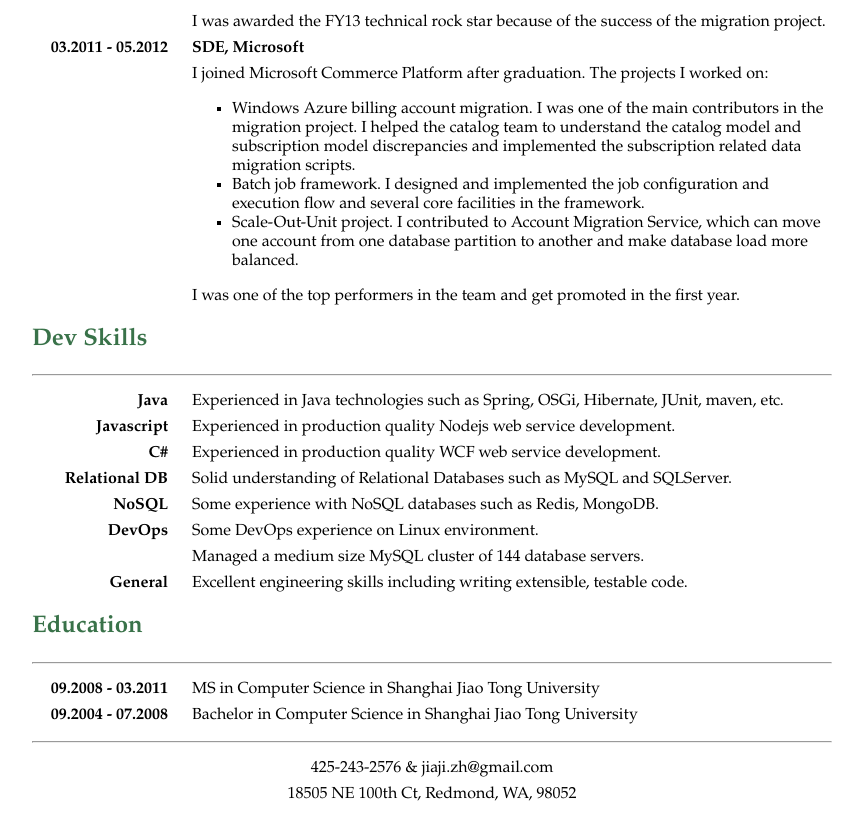
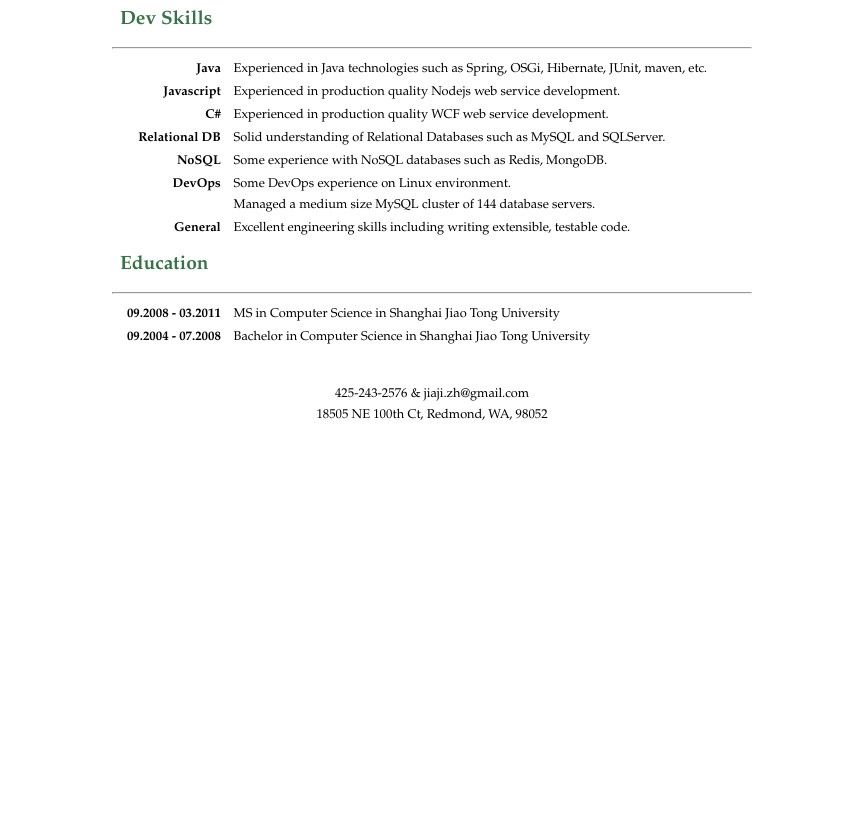
Before and after one commit to jiaz/resume, a website: page index.html in a window 1280 px wide. Shown: the part 1250-2080 px from the top of the page, without its empty margins (208-1071 px from the left). After the commit the page ends 1697 px from the top, so only its background shows below. Drawn offline with Linux system fonts and the light colour scheme.

Commit message:
update style

```diff
--- a/index.html
+++ b/index.html
@@ -91,7 +91,7 @@
 <dd>Bachelor in Computer Science in Shanghai Jiao Tong University
 </dd>
 </dl>
-<hr />
+<p> </p>
 <blockquote>
 <p>425-243-2576 &amp; jiaji.zh@gmail.com</p>
 <p>18505 NE 100th Ct, Redmond, WA, 98052</p>
--- a/package.json
+++ b/package.json
@@ -5,6 +5,7 @@
   "main": "index.js",
   "scripts": {
     "build:html": "pandoc --standalone -c style.css --from markdown --to html -o index.html jiajizhoucv.md",
+    "build:pdf": "pandoc --standalone -c style.css --from markdown --to pdf -o jiajizhoucv.pdf jiajizhoucv.md",
     "build": "npm run build:html"
   },
   "repository": {
--- a/style.css
+++ b/style.css
@@ -11,8 +11,9 @@
 
 /* Whole document */
 body {
-    font-family: "Palatino Linotype", Helvetica, Arial, sans-serif;
-    width: 800px;
+    font-family: "Palatino Linotype";
+    font-size: 0.8em;
+    width: 640px;
     margin: auto;
     background: #FFFFFF;
     padding: 10px 10px 10px 10px;
@@ -26,7 +27,7 @@ body {
 
 /* Title of the resume */
 h1 {
-    font-size: 55px;
+    font-size: 2.4em;
     color: #757575;
     text-align:center;
     margin-bottom:15px;
@@ -34,6 +35,7 @@ h1 {
 
 /* Titles of categories */
 h2 {
+    padding-left:8px;
     color: #397249;
 }
 
@@ -45,24 +47,29 @@ dt {
     width: 17%;
     font-weight: bold;
     text-align: right;
-    margin-right: 2%;
+    margin-right: 1%;
 }
 dd {
-    margin-left: 20%;
+    margin-left: 19%;
     margin-bottom:7px;
+    padding-right:1%;
 }
-p {
+dd p {
     margin-top:0;
-    margin-bottom:7px;
+    margin-bottom:5px;
 }
 dd h4 {
     margin: 0;
-    margin-bottom: 7px;
+    margin-bottom:5px;
 }
 
 /* Blockquotes */
 blockquote {
     text-align: center
+}
+blockquote p {
+    margin-top: 5px;
+    margin-bottom: 5px;
 }
 
 /* Links */
@@ -84,5 +91,7 @@ hr {
 }
 
 ul {
-    list-style: square;
+    list-style: circle;
+    margin-top: 0;
+    margin-bottom: 5px;
 }
```
Also changed, not shown: jiajizhoucv.md (+1 -1 lines), 1 other file.
